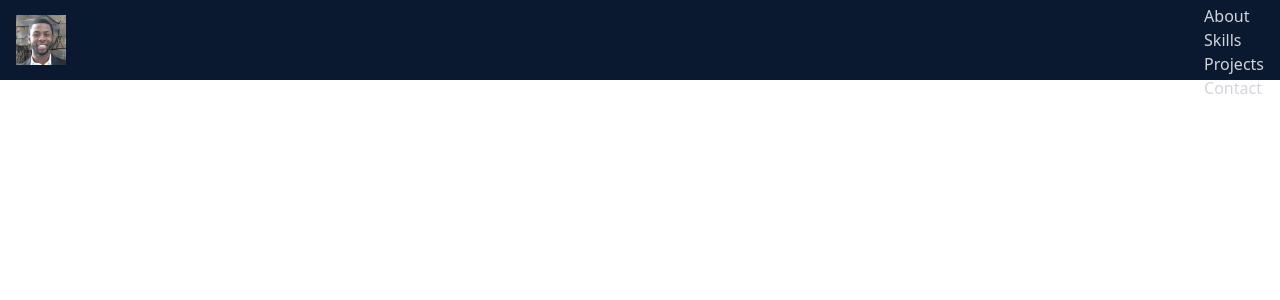
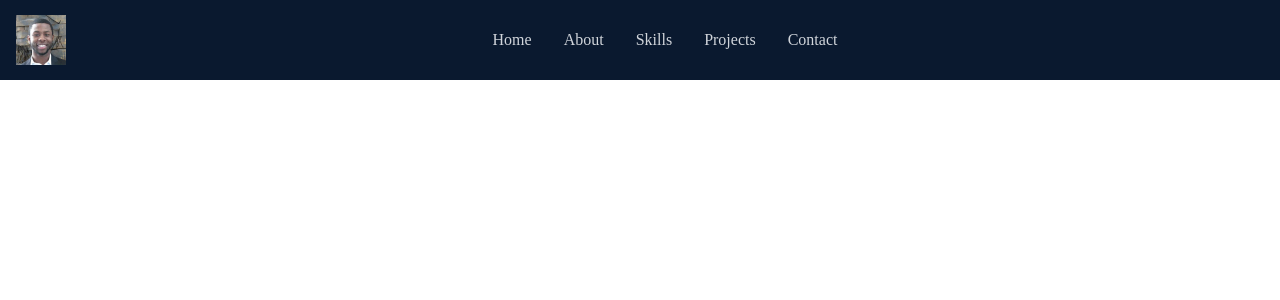
Before and after one commit to joshuaharris1103/my-portfolio, a React (Create React App) app: page / in a window 1280 px wide. Shown: the top 300 px of the page. Built offline with nearby package versions, Linux system fonts and the light colour scheme.

Commit message:
finished nav bar and interaction. Starting Home page

```diff
--- /dev/null
+++ b/src/components/Home.jsx
@@ -0,0 +1,11 @@
+import React from 'react'
+import {HiArrowNarrowRight} from 'react-icons'
+const Home = () => {
+  return (
+    <div>
+
+    </div>
+  )
+}
+
+export default Home
--- a/src/components/Navbar.jsx
+++ b/src/components/Navbar.jsx
@@ -1,17 +1,20 @@
-import React from 'react'
-import {FaBars, FaTimes} from 'react-icons/fa'
-import Joshua from '../files/joshua.jpg'
+import React, { useState } from "react";
+import { FaBars, FaTimes } from "react-icons/fa";
+import Joshua from "../files/joshua.jpg";
 
 const Navbar = () => {
+  const [nav, setNav] = useState(false)
+  const handleClick = () => setNav(!nav)
+
   return (
-    <div className='fixed w-full h-[80px] flex justify-between items-center px-4 bg-[#0a192f] text-gray-300'>
+    <div className="fixed w-full h-[80px] flex justify-between items-center px-4 bg-[#0a192f] text-gray-300">
       <div>
-        <img src={Joshua} alt='my face' style={{width: '50px'}}/>
+        <img src={Joshua} alt="my face" style={{ width: "50px" }} />
       </div>
 
       {/* menu */}
-        <div>
-            <ul>
+      <div className="hidden md:flex">
+        <ul className="md:flex">
           <li>Home</li>
           <li>About</li>
           <li>Skills</li>
@@ -20,10 +23,24 @@ const Navbar = () => {
         </ul>
       </div>
       {/* Hamburger */}
+      <div onClick={handleClick} className="md:hidden z-10">
+        {!nav ? <FaBars /> : <FaTimes />}
+      </div>
+
       {/* Mobile Menu */}
+
+        <ul className= {!nav ? 'hidden' : 'absolute top-0 left-0 w-full h-screen bg-[#0a192f] flex flex-col justify-center itmes-center'}>
+          <li className="ey-6 text-4xl">Home</li>
+          <li className="ey-6 text-4xl">About</li>
+          <li className="ey-6 text-4xl">Skills</li>
+          <li className="ey-6 text-4xl">Projects</li>
+          <li className="ey-6 text-4xl">Contact</li>
+        </ul>
+
       {/* Socials */}
+      <div></div>
     </div>
-  )
-}
+  );
+};
 
-export default Navbar
+export default Navbar;
--- a/src/index.css
+++ b/src/index.css
@@ -1,3 +1,15 @@
 @tailwind base;
 @tailwind components;
 @tailwind utilities;
+
+@import url("https://fonts.googleapis.com/css2?family=Raleway:wght@100&display=swap");
+
+@layer base {
+    body{
+        @apply font-[Raleway];
+    }
+    li{
+        @apply px-4;
+        @apply cursor-pointer;
+    }
+}
```
Lines whose indentation alone changed are shown as unchanged.
